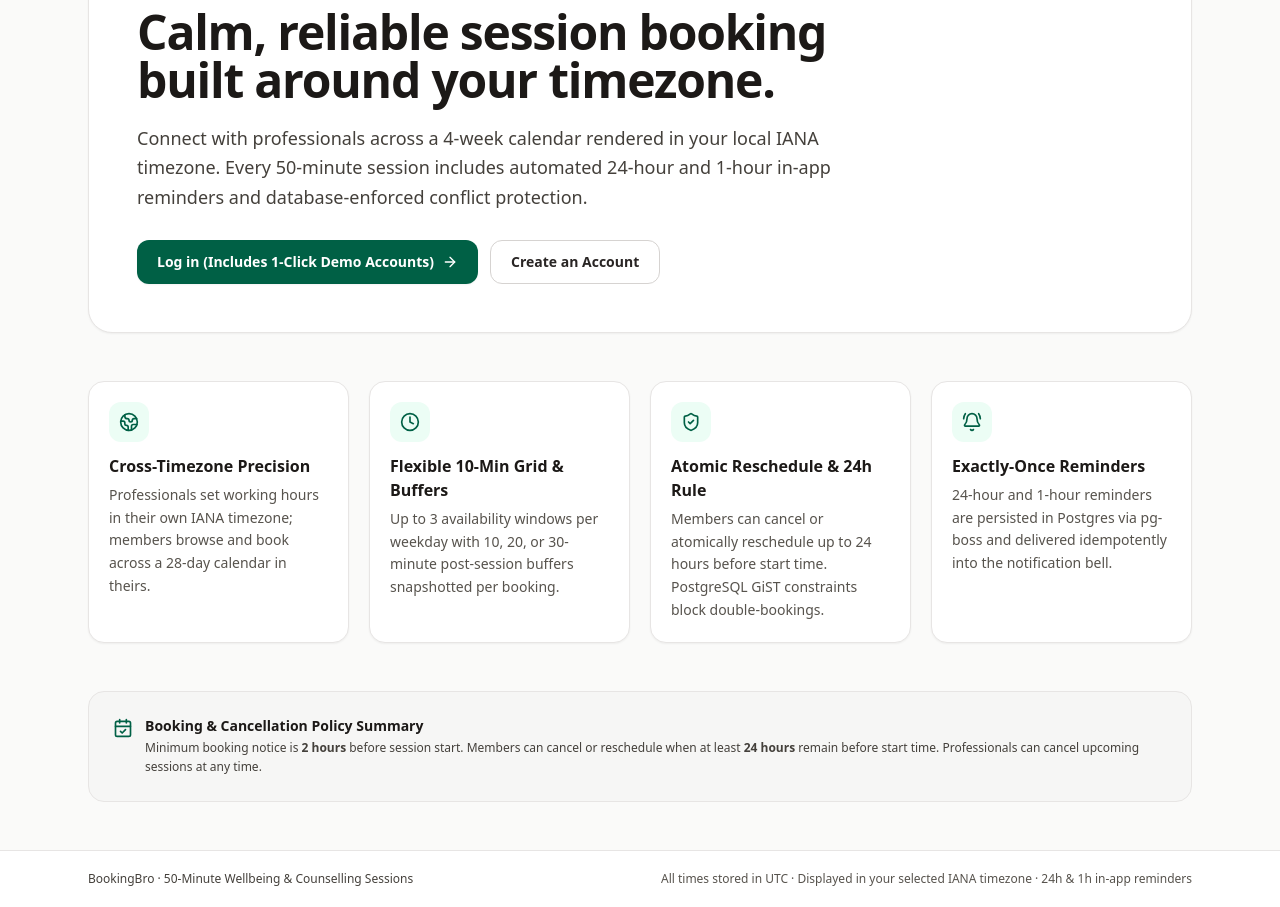
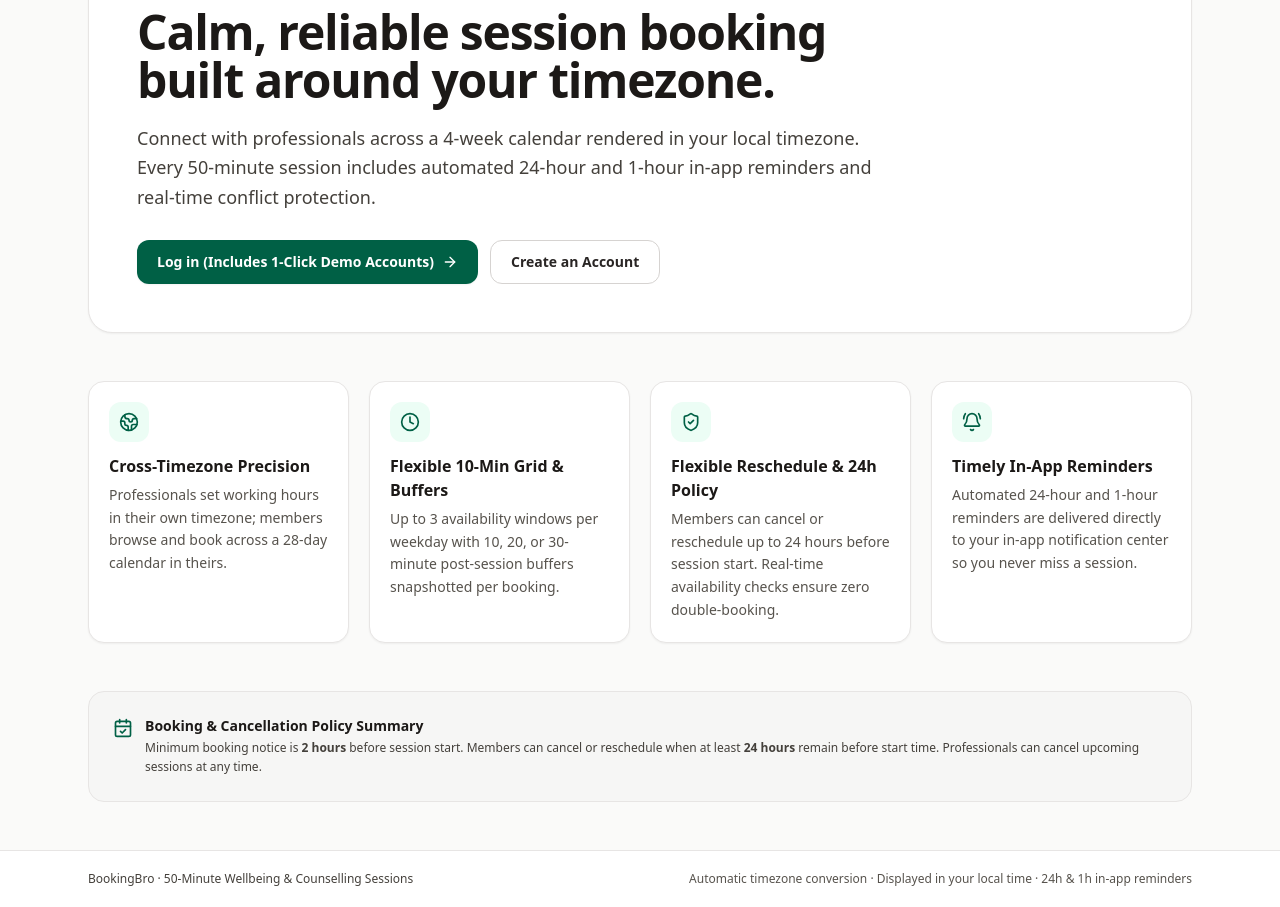
Before and after one commit to omiq17/booking-bro, a Next.js app in the folder apps/web/: page / in a window 1280 px wide. Shown: the part 200-1107 px from the top of the page. Built offline with nearby package versions, Linux system fonts and the light colour scheme; no server answers.

Commit message:
fix(web): replace backend technical jargon with user-friendly healthcare copy

```diff
--- a/apps/web/src/app/availability/page.tsx
+++ b/apps/web/src/app/availability/page.tsx
@@ -271,10 +271,10 @@ export default function AvailabilityEditorPage() {
         </h2>
         <p className="mt-1 text-stone-600 text-xs leading-relaxed">
           Every session is strictly <strong>50 minutes</strong>. Your chosen
-          buffer is added after each booked session (`blocked_until = end_at +
-          buffer`) to prevent back-to-back fatigue. Changing your buffer updates
-          unbooked slots immediately while keeping existing booked sessions
-          unchanged.
+          buffer is automatically reserved after each booked session to give you
+          adequate rest time and prevent back-to-back fatigue. Changing your
+          buffer updates future unbooked slots immediately while keeping existing
+          booked sessions unchanged.
         </p>
 
         <div className="mt-4 grid grid-cols-3 gap-3 sm:max-w-md">
--- a/apps/web/src/app/layout.tsx
+++ b/apps/web/src/app/layout.tsx
@@ -26,8 +26,8 @@ export default function RootLayout({ children }: { children: ReactNode }) {
                   BookingBro · 50-Minute Wellbeing & Counselling Sessions
                 </p>
                 <p>
-                  All times stored in UTC · Displayed in your selected IANA
-                  timezone · 24h & 1h in-app reminders
+                  Automatic timezone conversion · Displayed in your local
+                  time · 24h & 1h in-app reminders
                 </p>
               </div>
             </footer>
--- a/apps/web/src/app/login/page.tsx
+++ b/apps/web/src/app/login/page.tsx
@@ -190,8 +190,8 @@ export default function LoginPage() {
           </h2>
         </div>
         <p className="mb-4 text-stone-600 text-xs leading-relaxed">
-          Click any seeded synthetic account below to sign in immediately and
-          test cross-timezone booking, 24h locks, or availability editing.
+          Click any demo account below to sign in immediately and explore
+          cross-timezone booking, schedule locks, or availability management.
         </p>
 
         <div className="space-y-2.5">
--- a/apps/web/src/app/page.tsx
+++ b/apps/web/src/app/page.tsx
@@ -35,8 +35,8 @@ export default function HomePage() {
 
           <p className="text-base text-stone-700 leading-relaxed sm:text-lg">
             Connect with professionals across a 4-week calendar rendered in your
-            local IANA timezone. Every 50-minute session includes automated
-            24-hour and 1-hour in-app reminders and database-enforced conflict
+            local timezone. Every 50-minute session includes automated
+            24-hour and 1-hour in-app reminders and real-time conflict
             protection.
           </p>
 
@@ -110,7 +110,7 @@ export default function HomePage() {
             Cross-Timezone Precision
           </h2>
           <p className="mt-1.5 text-sm text-stone-600 leading-relaxed">
-            Professionals set working hours in their own IANA timezone; members
+            Professionals set working hours in their own timezone; members
             browse and book across a 28-day calendar in theirs.
           </p>
         </div>
@@ -133,11 +133,11 @@ export default function HomePage() {
             <ShieldCheck className="h-5 w-5" />
           </div>
           <h2 className="font-semibold text-base text-stone-900">
-            Atomic Reschedule & 24h Rule
+            Flexible Reschedule & 24h Policy
           </h2>
           <p className="mt-1.5 text-sm text-stone-600 leading-relaxed">
-            Members can cancel or atomically reschedule up to 24 hours before
-            start time. PostgreSQL GiST constraints block double-bookings.
+            Members can cancel or reschedule up to 24 hours before session
+            start. Real-time availability checks ensure zero double-booking.
           </p>
         </div>
 
@@ -146,11 +146,11 @@ export default function HomePage() {
             <BellRing className="h-5 w-5" />
           </div>
           <h2 className="font-semibold text-base text-stone-900">
-            Exactly-Once Reminders
+            Timely In-App Reminders
           </h2>
           <p className="mt-1.5 text-sm text-stone-600 leading-relaxed">
-            24-hour and 1-hour reminders are persisted in Postgres via pg-boss
-            and delivered idempotently into the notification bell.
+            Automated 24-hour and 1-hour reminders are delivered directly to
+            your in-app notification center so you never miss a session.
           </p>
         </div>
       </section>
--- a/apps/web/src/app/professionals/page.tsx
+++ b/apps/web/src/app/professionals/page.tsx
@@ -106,8 +106,8 @@ export default function ProfessionalsDirectoryPage() {
             No professionals found
           </p>
           <p className="mt-1 text-sm text-stone-600">
-            Run the database seed script or sign up a professional account to
-            see available calendars.
+            Check back soon or sign up a professional account to start offering
+            sessions.
           </p>
         </div>
       ) : (
--- a/apps/web/src/app/sessions/page.tsx
+++ b/apps/web/src/app/sessions/page.tsx
@@ -482,7 +482,7 @@ export default function SessionsPage() {
         onSuccess={() => {
           setRescheduleTarget(null);
           setBannerMessage(
-            'Session atomically rescheduled! Your old reminders were replaced and new reminders are scheduled.',
+            'Session rescheduled! Your session time has been updated and new reminders have been scheduled.',
           );
         }}
       />
--- a/apps/web/src/app/signup/page.tsx
+++ b/apps/web/src/app/signup/page.tsx
@@ -209,7 +209,7 @@ export default function SignupPage() {
               className="mb-1.5 flex items-center gap-1.5 font-medium text-sm text-stone-800"
             >
               <Globe className="h-4 w-4 text-emerald-800" />
-              <span>Your IANA Timezone</span>
+              <span>Your Local Timezone</span>
             </label>
             <select
               id="signup-timezone"
@@ -266,8 +266,8 @@ export default function SignupPage() {
                   className="w-full rounded-lg border border-stone-300 bg-white px-3 py-2 text-sm text-stone-900 focus:border-emerald-700 focus-visible:outline-none focus-visible:ring-2 focus-visible:ring-emerald-700"
                 />
                 <p className="mt-1 text-stone-500 text-xs">
-                  Default working hours (Mon–Fri 09:00–12:00 & 13:00–17:00) are
-                  automatically seeded and can be customized right after signup.
+                  Standard working hours (Mon–Fri 09:00–12:00 & 13:00–17:00) are
+                  set by default and can be customized anytime in your settings.
                 </p>
               </div>
             </div>
--- a/apps/web/src/components/NotificationBell.tsx
+++ b/apps/web/src/components/NotificationBell.tsx
@@ -138,7 +138,7 @@ export function NotificationBell({ user }: { user: AuthUserDto }) {
                 Notifications & Reminders
               </h2>
               <p className="text-stone-600 text-xs">
-                Auto-refreshes every 15s · {user.timezone}
+                Live updates · {user.timezone}
               </p>
             </div>
             {unreadCount > 0 && (
--- a/apps/web/src/components/RescheduleModal.tsx
+++ b/apps/web/src/components/RescheduleModal.tsx
@@ -111,7 +111,7 @@ export function RescheduleModal({
           <div>
             <span className="inline-flex items-center gap-1.5 rounded-full bg-emerald-50 px-2.5 py-0.5 font-semibold text-emerald-800 text-xs">
               <RefreshCw className="h-3.5 w-3.5" />
-              Atomic Session Reschedule
+              Reschedule Session
             </span>
             <h2
               id="reschedule-modal-title"
@@ -120,8 +120,8 @@ export function RescheduleModal({
               Reschedule Session with {session.professionalName}
             </h2>
             <p className="text-stone-600 text-xs">
-              Your existing slot is excluded from conflict checks so you can
-              shift by even 10 minutes on the same day.
+              Select a new date and time from the calendar below. You can choose
+              any open slot, including earlier or later on the same day.
             </p>
           </div>
           <button
@@ -195,8 +195,8 @@ export function RescheduleModal({
 
         <div className="mt-6 flex flex-col-reverse items-center justify-between gap-3 border-stone-200 border-t pt-4 sm:flex-row">
           <p className="text-stone-600 text-xs">
-            Confirming atomically marks your current session as rescheduled,
-            books the new slot, and updates your 24h & 1h reminders.
+            Confirming updates your session to the new time and resets your 24h
+            and 1h reminders automatically.
           </p>
           <div className="flex w-full gap-2.5 sm:w-auto">
             <button
```
Also changed, not shown: 1 other file (tests, documents, lock files or other folders).
